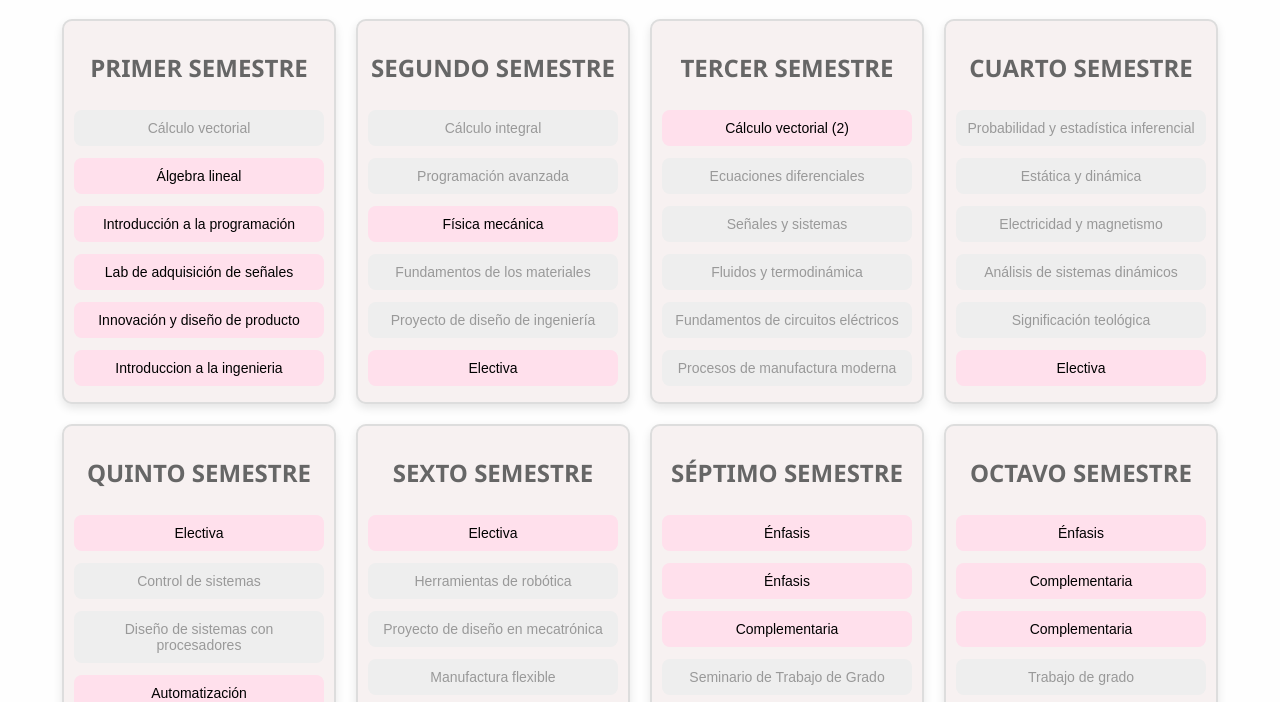
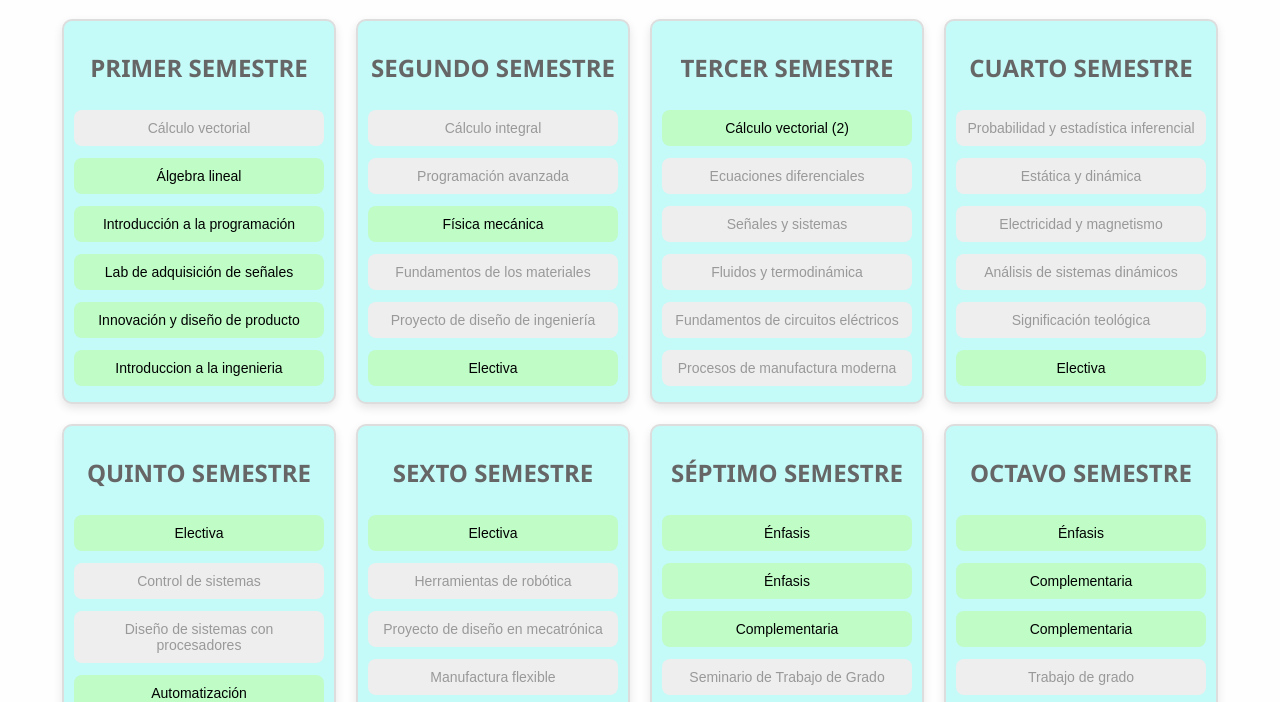
Before and after one commit to majorojas1000/malla-interactiva-ing.-mecatr-nica, a plain HTML site: page index.html in a window 1280 px wide. Shown: the part 95-797 px from the top of the page. Drawn offline with Linux system fonts and the light colour scheme.

Commit message:
Update estilos.css

```diff
--- a/estilos.css
+++ b/estilos.css
@@ -18,7 +18,7 @@ h1 {
 }
 
 .semestre {
-  background: #f7f1f1;
+  background: #c4faf8;
   border: 2px solid #ddd;
   border-radius: 10px;
   padding: 10px;
@@ -32,7 +32,7 @@ h1 {
 }
 
 .materia {
-  background: #ffe0ec;
+  background: #bffcc6;
   border: none;
   padding: 10px;
   margin: 6px 0;
@@ -44,11 +44,11 @@ h1 {
 }
 
 .materia:hover {
-  background-color: #fcbad3;
+  background-color: #85e3ff;
 }
 
 .materia.aprobada {
-  background-color: #c3fbd8;
+  background-color: #d5aaff;
   text-decoration: line-through;
 }
 
```
